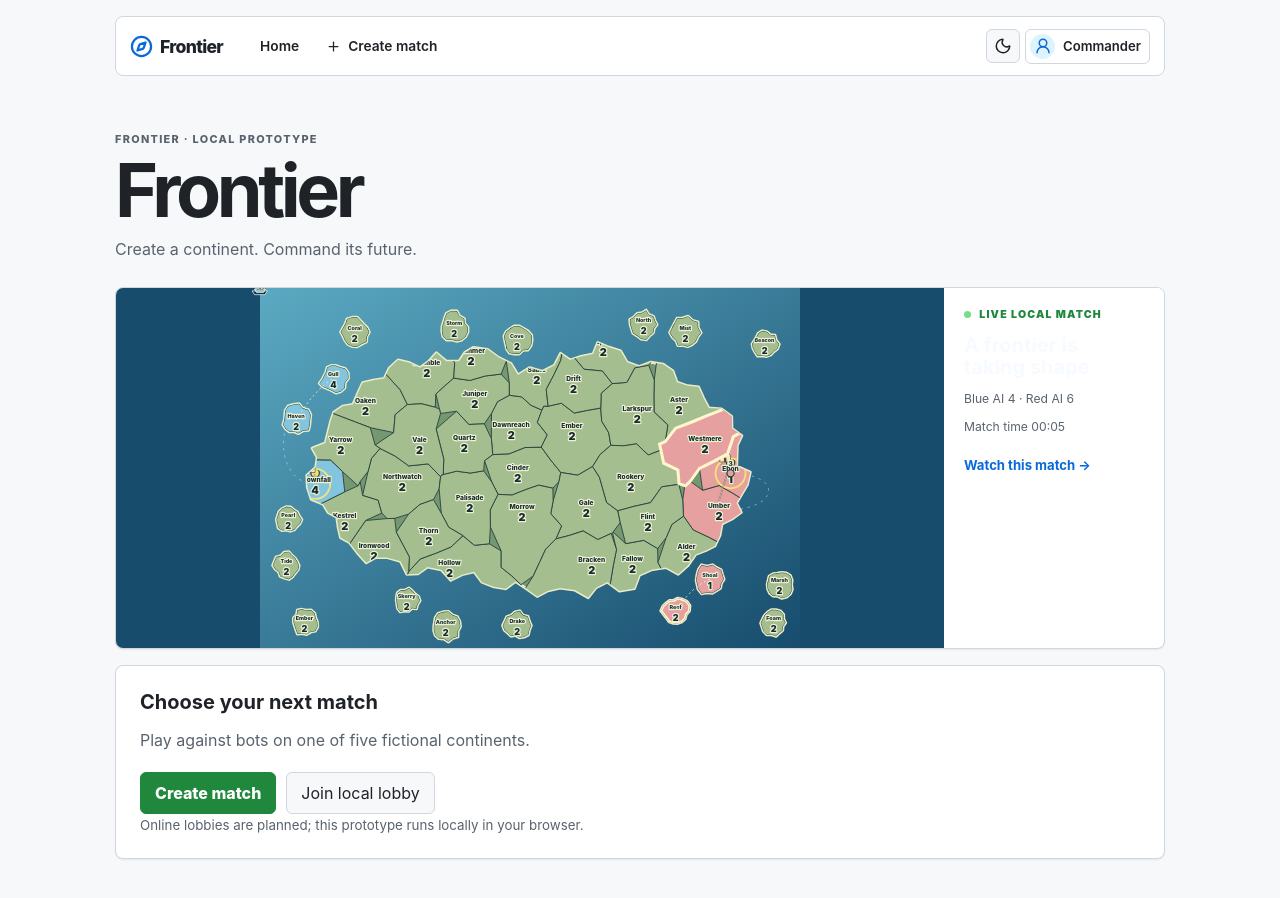
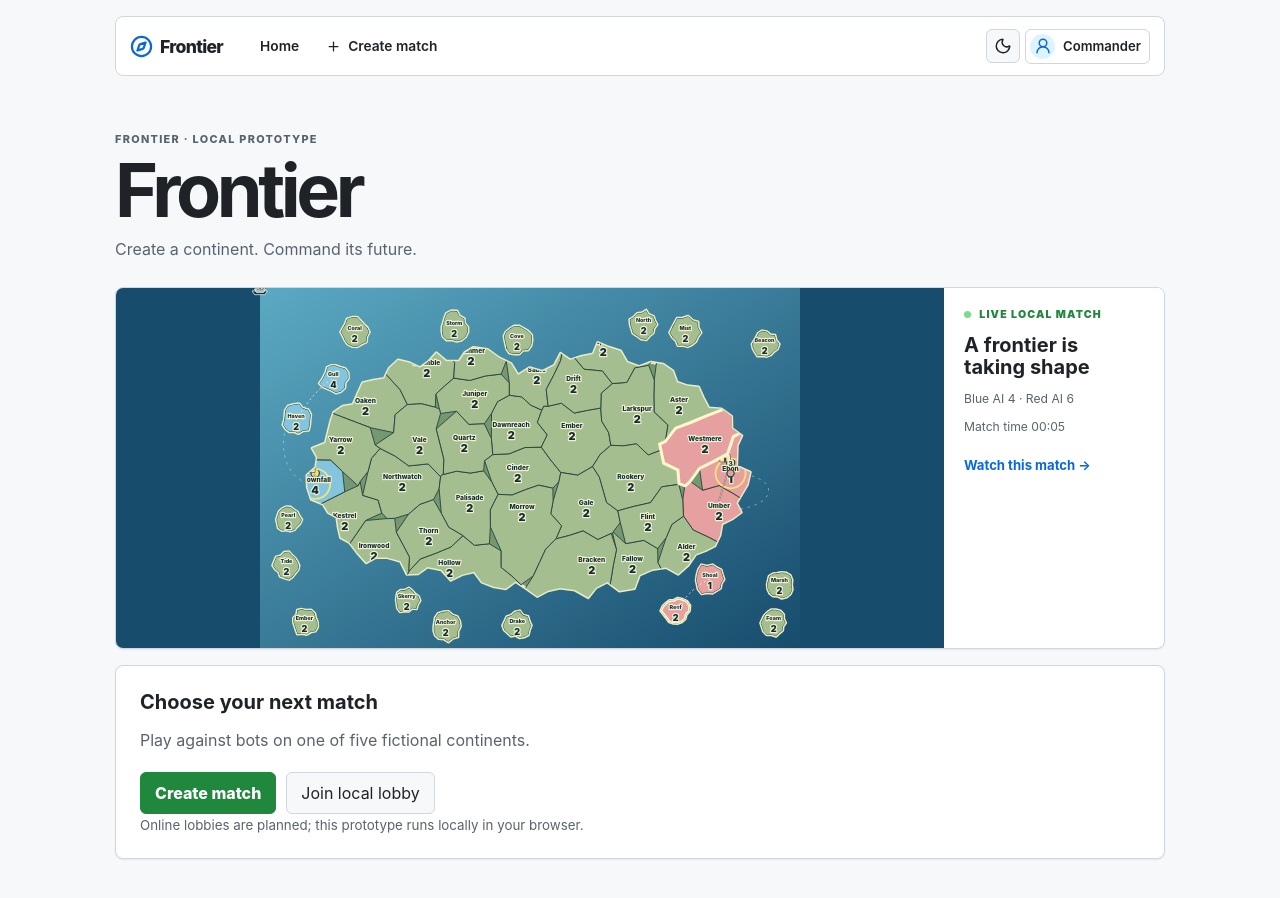
Before and after one commit to carlix-27/frontier, a React (Vite) app: page / in a window 1280 px wide. Shown: the top 898 px of the page. Built offline with nearby package versions, Linux system fonts and the light colour scheme.

Commit message:
fix: improve live preview title contrast in light theme

```diff
--- a/src/theme.css
+++ b/src/theme.css
@@ -53,9 +53,10 @@ button:focus-visible, input:focus-visible, select:focus-visible, .photo-add:focu
 .home-hero .subtitle { color: var(--muted); margin-top: 11px; }
 .eyebrow { color: var(--muted); font-size: .68rem; }
 .live-preview, .lobby-card, .map-panel, .control-panel, .profile-card { background: var(--surface); border: 1px solid var(--border); border-radius: 8px; box-shadow: 0 1px 2px #00000012; }
-.live-preview { margin-top: 16px; }
+.live-preview { color: var(--text); margin-top: 16px; }
 .live-preview:hover, .live-preview:focus-visible { border-color: var(--accent); box-shadow: 0 0 0 2px color-mix(in srgb, var(--accent) 22%, transparent); }
 .live-preview-info { background: var(--surface); }
+.live-preview-info > strong { color: var(--text); }
 .live-preview-info > span:not(.live-preview-label), .live-preview-info > b, .lobby-card p, .lobby-card small { color: var(--muted); }
 .live-preview-label { color: var(--success); }
 .live-preview-info > b { color: var(--accent); }
```
